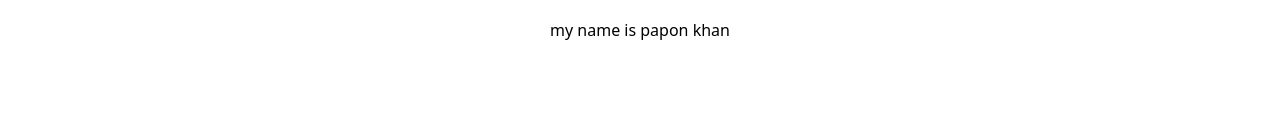
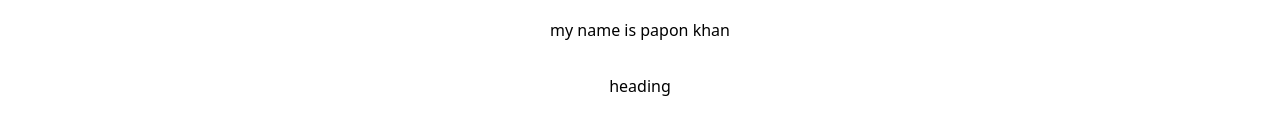
Before and after one commit to 12papon/MY-FIRST-REACT-APP, a React (Vite) app in the folder Project-2/: page / in a window 1280 px wide. Shown: the part 534-668 px from the top of the page. Built offline with nearby package versions, Linux system fonts and the light colour scheme.

Commit message:
card add

```diff
--- a/Project-2/src/App.jsx
+++ b/Project-2/src/App.jsx
@@ -22,6 +22,9 @@ function App() {
           <Placement cart ={cart} ></Placement>
         </div>
         <h3>my name is papon khan</h3>
+        <div className="card">
+          <h1>heading</h1>
+        </div>
     </div>
   )
 }
```
